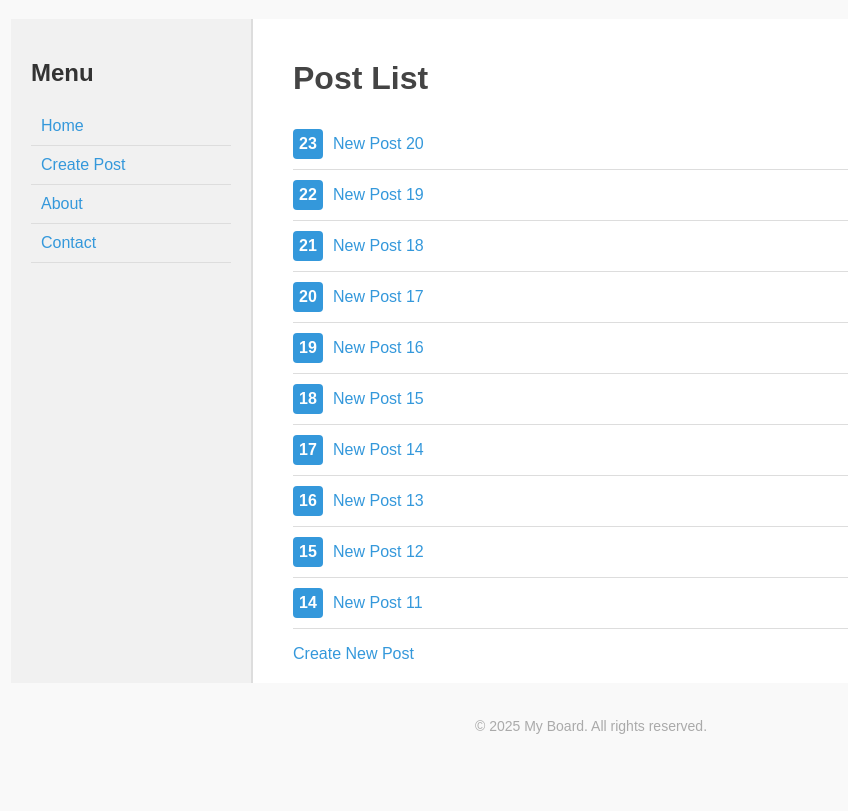
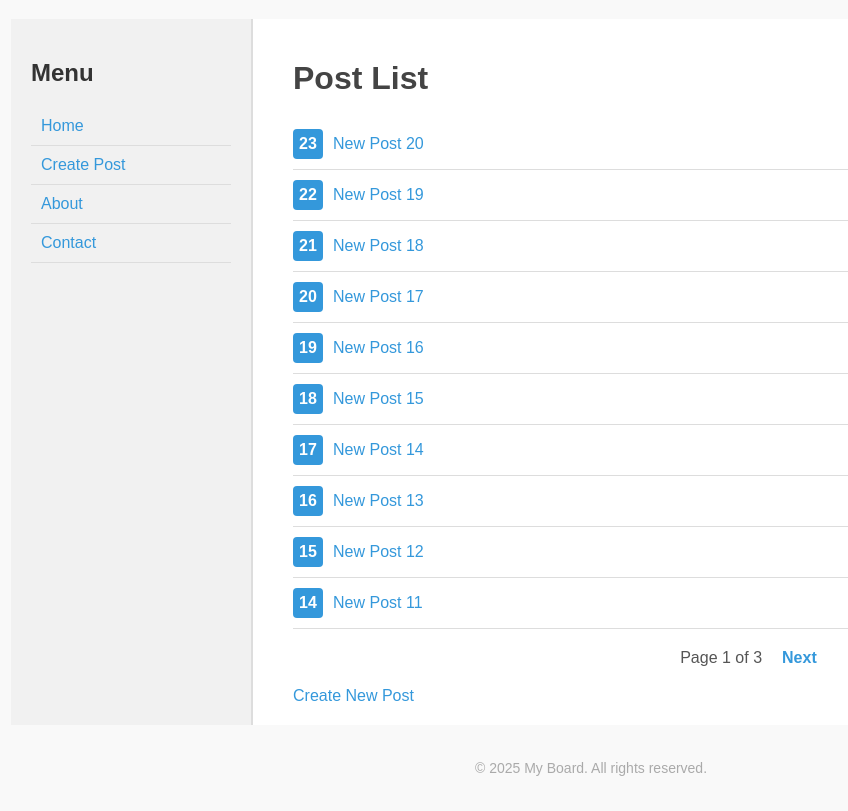
Before and after one commit to Melted-Choco/MyPage, a Django app: page /board/ in a window 1280 px wide. Shown: the part 141-952 px from the top of the page, without its empty margins (49-897 px from the left). Before the commit the page ends 875 px from the top, so only its background shows below. Run offline with Django 5.2, Linux system fonts and the light colour scheme; data comes from the database, SQL or seed files in the repository; both versions use the stored data as it was after the commit.

Commit message:
Add function of paging

```diff
--- a/mypage/board/templates/base.html
+++ b/mypage/board/templates/base.html
@@ -6,9 +6,7 @@
     <style>
         body {
             font-family: Arial, sans-serif;
-            {% comment %} max-width: 700px; {% endcomment %}
             margin: 0 20px;
-            {% comment %} margin: 0; {% endcomment %}
             padding: 20px;
             background-color: #f9f9f9;
             color: #333;
@@ -29,7 +27,6 @@
             display: flex;
             justify-content: space-between;
             align-items: stretch;
-            {% comment %} max-width: 1000px; {% endcomment %}
             margin: 0 auto;
             padding: 20px;
         }
@@ -51,7 +48,6 @@
         }
 
         h1 {
-            {% comment %} margin-top: 0; {% endcomment %}
             color: #444;
         }
 
@@ -129,6 +125,27 @@
             flex-shrink: 0;
         }
 
+        .pagination {
+            display: flex;
+            justify-content: center;
+            margin: 20px 0;
+            }
+
+        .pagination a {
+            margin: 0 10px;
+            color: #3498db;
+            font-weight: bold;
+        }
+
+        .pagination span {
+            margin: 0 10px;
+            color: #555;
+        }
+
+        .invisible {
+            visibility: hidden;
+        }
+
         footer {
             text-align: center;
             color: #aaa;
--- a/mypage/board/templates/board/index.html
+++ b/mypage/board/templates/board/index.html
@@ -5,15 +5,38 @@
 {% block content %}
 <h1>Post List</h1>
 
-{% if latest_post_list %}
+{% if page_obj %}
     <ul class="post-list">
-        {% for post in latest_post_list %}
+        {% for post in page_obj %}
             <li>
                 <div class="post-number">{{ post.id }}</div>
                 <a href="{% url 'board:detail' post.id %}">{{ post.title }}</a>
             </li>
         {% endfor %}
     </ul>
+
+    <!-- Paging Link -->
+    <div class="pagination">
+        <div class="pagination-prev">
+            {% if page_obj.has_previous %}
+                <a href="?page={{ page_obj.previous_page_number }}">Prev</a>
+            {% else %}
+                <span class="invisible">Prev</span>
+            {% endif %}
+        </div>
+
+        <div class="pagination-center">
+            <span>Page {{ page_obj.number }} of {{ page_obj.paginator.num_pages }}</span>
+        </div>
+
+        <div class="pagination-next">
+            {% if page_obj.has_next %}
+                <a href="?page={{ page_obj.next_page_number }}">Next</a>
+            {% else %}
+                <span class="invisible">Next</span>
+            {% endif %}
+        </div>
+    </div>
 {% else %}
     <p>No post are available.</p>
 {% endif %}
--- a/mypage/board/views.py
+++ b/mypage/board/views.py
@@ -1,14 +1,17 @@
 from django.shortcuts import render, get_object_or_404, redirect
 from django.views.decorators.csrf import csrf_exempt
+from django.core.paginator import Paginator
 
 from .models import Post
 
 def index(request):
-    latest_post_list = Post.objects.order_by('-post_date')[:10] # only Top 10
-    context = {
-        'latest_post_list': latest_post_list,
-    }
-    return render(request, 'board/index.html', context)
+    latest_post_list = Post.objects.order_by('-post_date')
+    paginator = Paginator(latest_post_list, 10) # 10 posts per one page
+
+    page_number = request.GET.get('page') # current page
+    page_obj = paginator.get_page(page_number)
+
+    return render(request, 'board/index.html', {'page_obj': page_obj})
 
 def detail(request, post_id):
     post = get_object_or_404(Post, pk=post_id)
```
Also changed, not shown: mypage/db.sqlite3.
